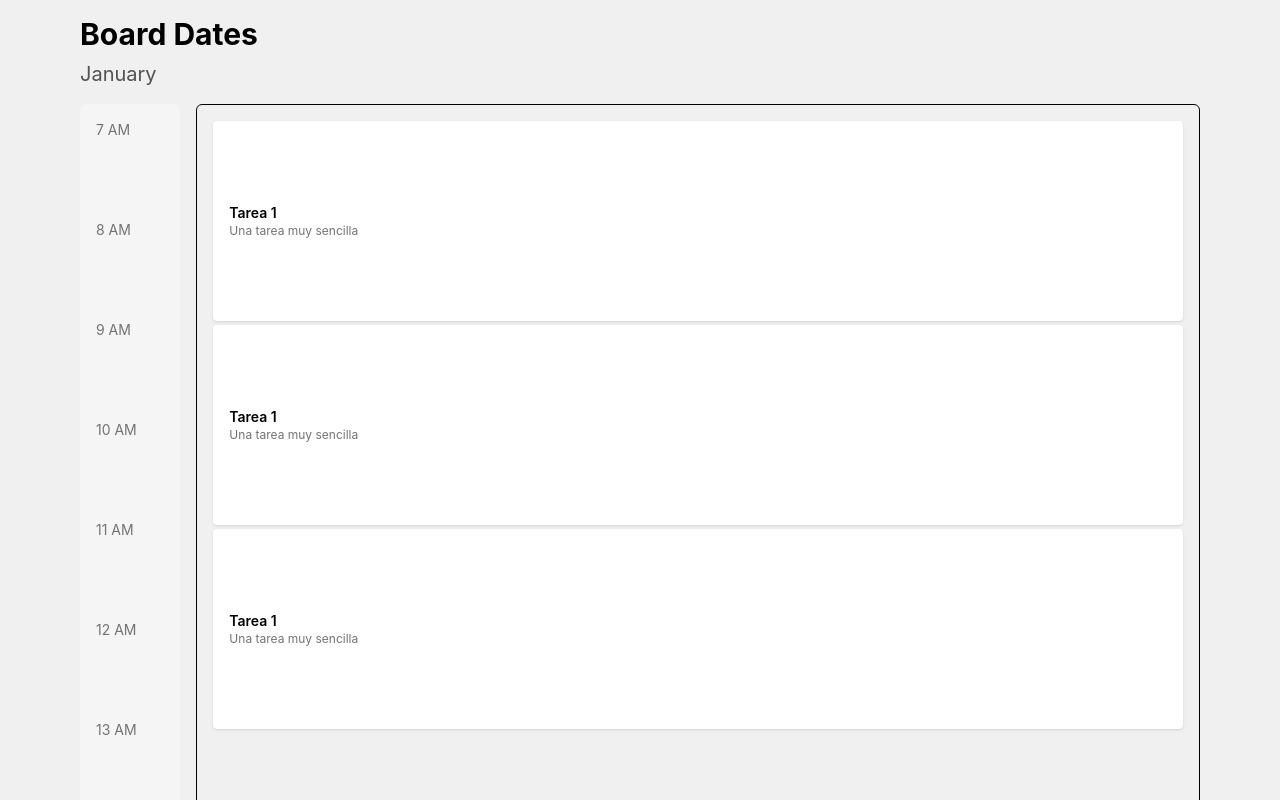
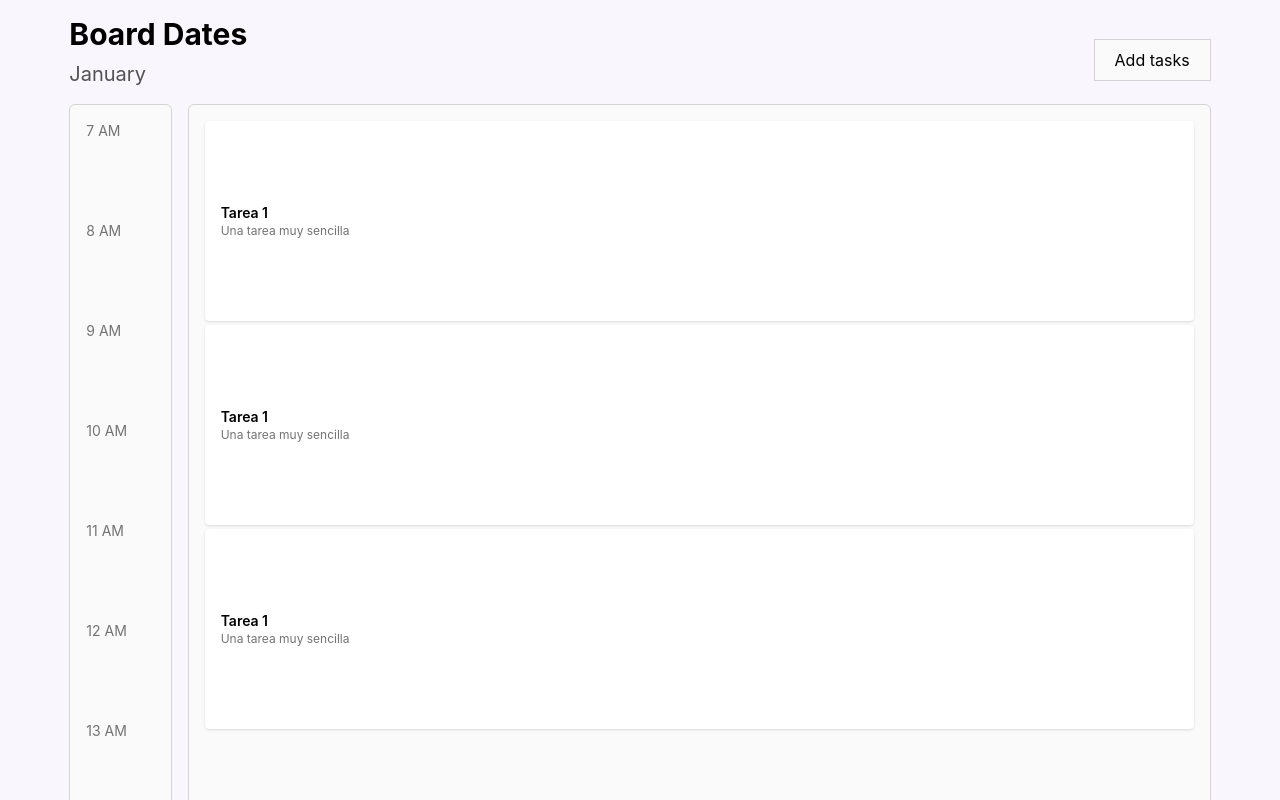
Before and after one commit to Lau-szutner/Focus-board, a Next.js app: page / in a window 1280 px wide. Shown: the top 800 px of the page. Built offline with nearby package versions, Linux system fonts and the light colour scheme.

Commit message:
estilizacion y nueva funcion

```diff
--- a/src/app/components/Board.tsx
+++ b/src/app/components/Board.tsx
@@ -5,10 +5,24 @@ import EventsColumn from '@/app/components/EventsColumn';
 import tasks from '../tasks';
 
 const Board: React.FC = () => {
+  function newTask(): void {
+    // lógica aquí
+  }
+
   return (
-    <section className="w-full max-w-6xl mx-auto p-4 h-full">
-      <h1 className="text-3xl font-bold mb-2">Board Dates</h1>
-      <p className="text-xl text-neutral-600 mb-4">January</p>
+    <section className="w-11/12 mx-auto p-4 h-full">
+      <div className="flex justify-between items-center">
+        <div>
+          <h1 className="text-3xl font-bold mb-2">Board Dates</h1>
+          <p className="text-xl text-neutral-600 mb-4">January</p>
+        </div>
+        <button
+          className="py-2 px-5 bg-neutral-50 border border-neutral-300 h-fit"
+          onClick={() => newTask()}
+        >
+          Add tasks
+        </button>
+      </div>
 
       <div className="grid grid-cols-[0.1fr_1fr] gap-4 h-full">
         {/* Columna de horas */}
--- a/src/app/components/EventsColumn.tsx
+++ b/src/app/components/EventsColumn.tsx
@@ -7,9 +7,10 @@ interface props {
 const EventsColumn: React.FC<props> = ({ tasks }) => {
   console.log(tasks);
   return (
-    <div className="border border-black-600 rounded-md p-4 text-sm flex flex-col gap-1 hover:bg-neutral-300">
+    <div className="border border-neutral-300 bg-neutral-50 rounded-md p-4 text-sm flex flex-col gap-1 hover:bg-neutral-100">
       {tasks.map((task, index) => (
         <EventCard
+          key={index}
           title={task.title}
           description={task.description}
           startTime={task.startTime}
--- a/src/app/components/HoursColumn.tsx
+++ b/src/app/components/HoursColumn.tsx
@@ -3,7 +3,7 @@ const hours = Array.from({ length: 12 }, (_, i) => `${7 + i} AM`);
 
 const HoursColumn: React.FC = () => {
   return (
-    <div className="bg-neutral-100 rounded-md p-4 text-sm flex flex-col">
+    <div className="bg-neutral-50 rounded-md p-4 border border-neutral-300 text-sm flex flex-col">
       {hours.map((hour) => (
         <div key={hour} className="h-[100px] flex items-start text-neutral-500">
           {hour}
--- a/src/app/globals.css
+++ b/src/app/globals.css
@@ -14,7 +14,7 @@
   --color-secondary: oklch(0.6 0.2 250);
 
   /* Color de fondo general */
-  --color-background: #f0f0f0;
+  --color-background: #f9f7fd;
 
   /* Fuente sans-serif personalizada */
   --font-sans: 'Inter', sans-serif;
```
